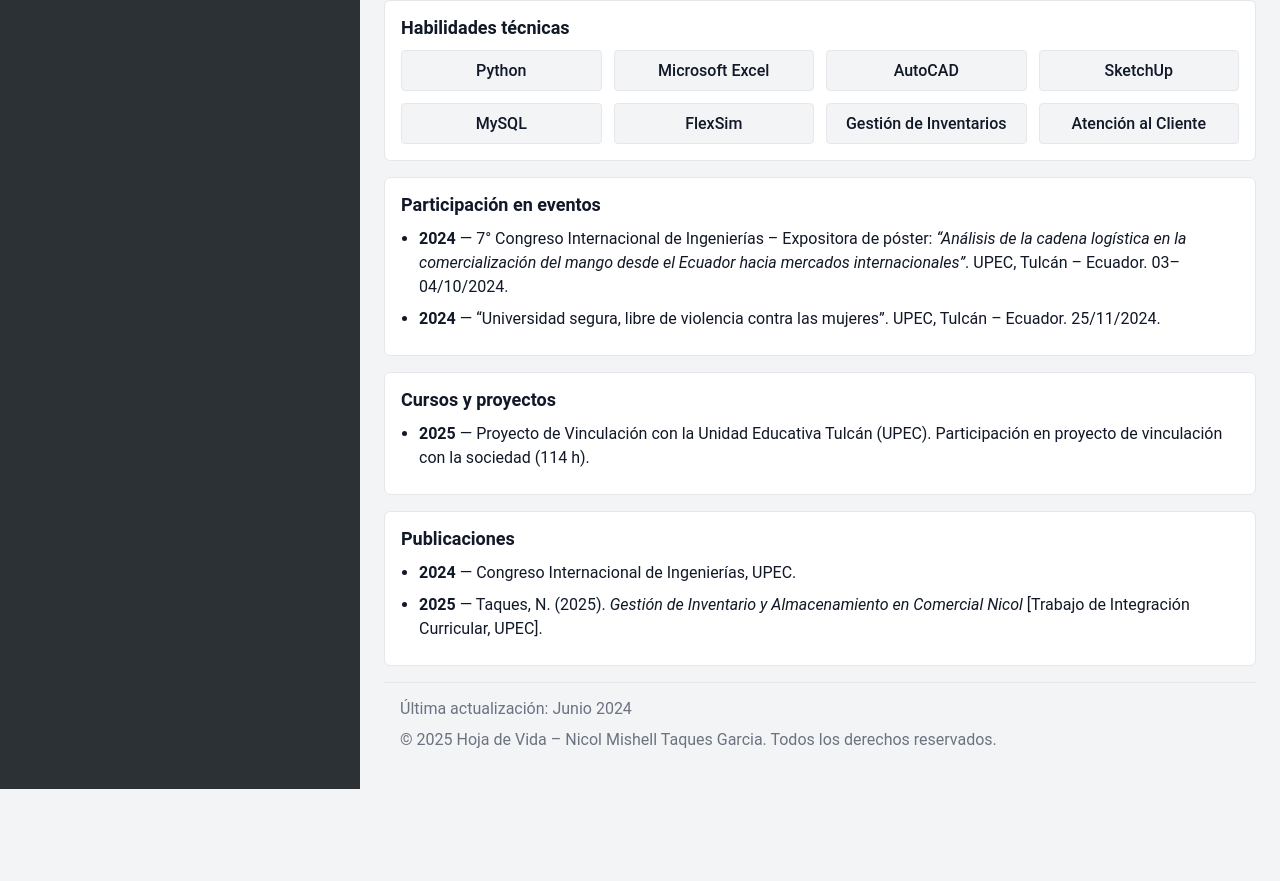
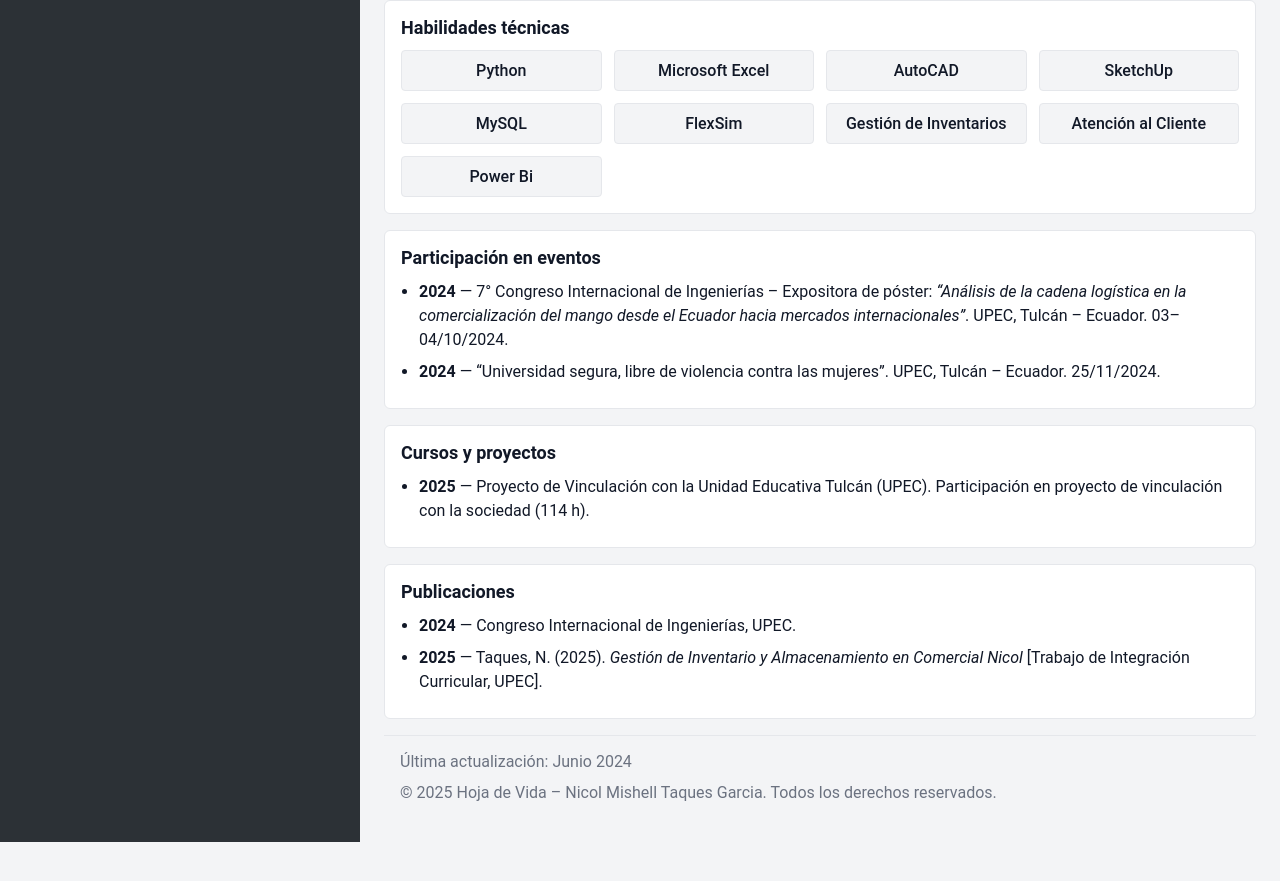
Before and after one commit to mishelltaques-a11y/nicol, a plain HTML site: page index.html in a window 1280 px wide. Shown: the part 748-1629 px from the top of the page. Before the commit the page ends 1573 px from the top, so only its background shows below. Drawn offline with Linux system fonts and the light colour scheme; a web font is replaced by a local one.

Commit message:
Update index.html

```diff
--- a/index.html
+++ b/index.html
@@ -246,6 +246,9 @@
           <div class="skill-item">
             <div class="skill-name">Atención al Cliente</div>
           </div>
+          <div class="skill-item">
+            <div class="skill-name">Power Bi</div>
+          </div>
         </div>
       </section>
 
```
